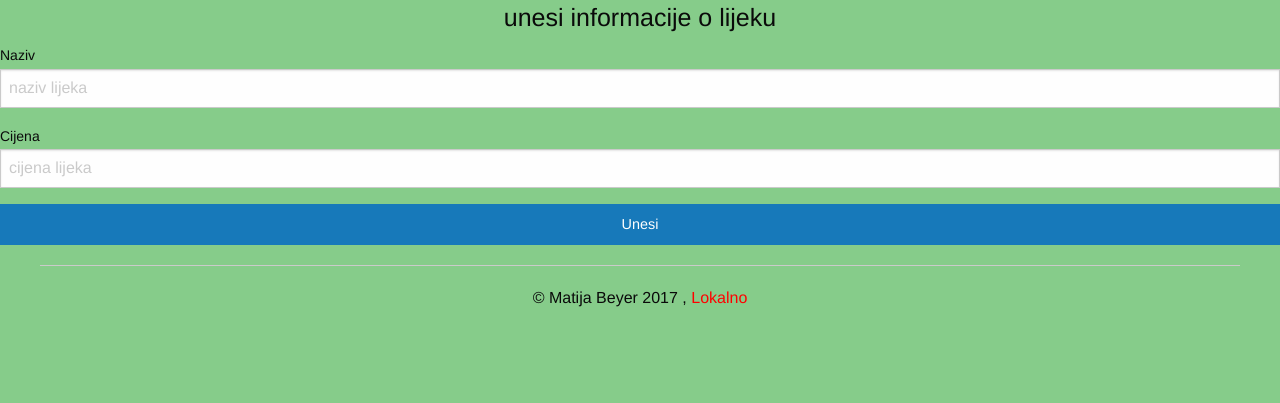
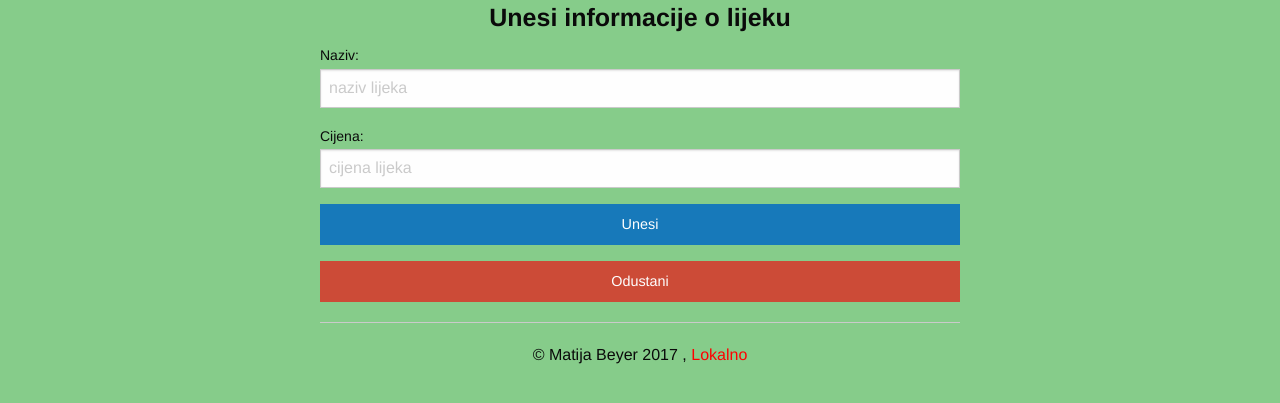
Before and after one commit to BeyerMatija/Edunova, a PHP site: page /privatno/lijekovi/unesi.php in a window 1280 px wide. Shown: the part 55-458 px from the top of the page. Run offline with PHP 8.4, Linux system fonts and the light colour scheme; the visitor is signed in with stand-in values (Sample User, id 1).

Commit message:
Update unesi.php

```diff
--- a/Zavrsni rad v2.2/privatno/lijekovi/unesi.php
+++ b/Zavrsni rad v2.2/privatno/lijekovi/unesi.php
@@ -1,4 +1,5 @@
  <?php include_once '../../konfiguracija.php';  ?>
+ <?php include_once '../../funkcije.php'; provjeralogin(); ?>
 <!doctype html>
 <html class="no-js" lang="en" dir="ltr">
   <head>
@@ -7,20 +8,30 @@
   <body>
   	<?php include_once '../../predlosci/menu.php'; ?>
 
+  		<div class ="grid-x">
+  		<div class="medium-3 large-3 cell"></div>
+  		<div class="medium-6 large-6 cell">
+
 	    <form class="log-in-form" method="post" action="<?php echo $putanjaAPP;?>privatno/lijekovi/insert.php">
 
-			  <h4 class="text-center">unesi informacije o lijeku</h4>
+			  <h4 class="text-center"><b>Unesi informacije o lijeku</b></h4>
 
-			  <label>Naziv
+			  <label>Naziv:
 			    <input type="text" name="naziv" placeholder="naziv lijeka" >
 			  </label>
-			  <label>Cijena
+			  <label>Cijena:
 			    <input type="number" name="cijena" placeholder="cijena lijeka">
 			  </label>
 
 			  <p><input type="submit" class="button expanded" value="Unesi"></input></p>
 
+			  <a href="<?php echo $putanjaAPP;?>index.php">
+
+			  <button class="alert button expanded" name="odustani">Odustani</button>
+				</a>
 			</form>
+
+
 	<?php	include_once '../../predlosci/podnozje.php'; ?>
    <?php	include_once '../../predlosci/skripte.php'; ?>
   </body>
```
